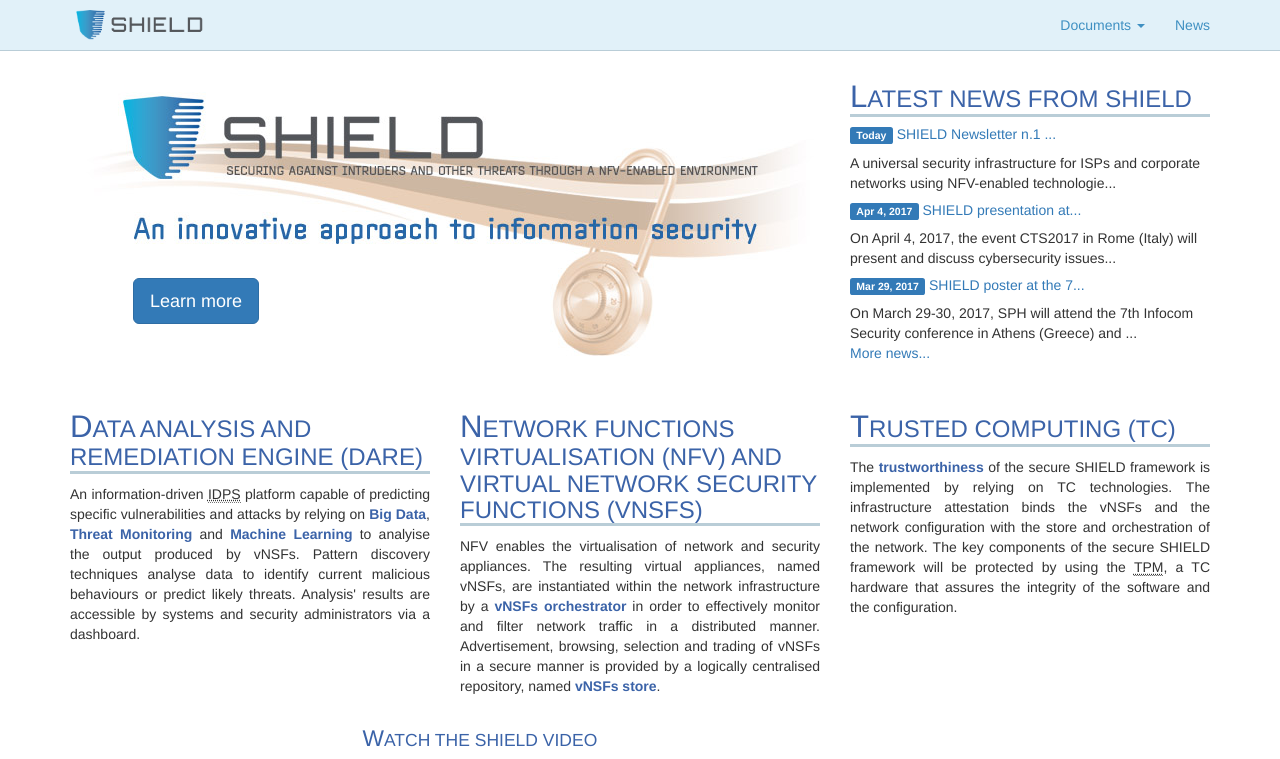
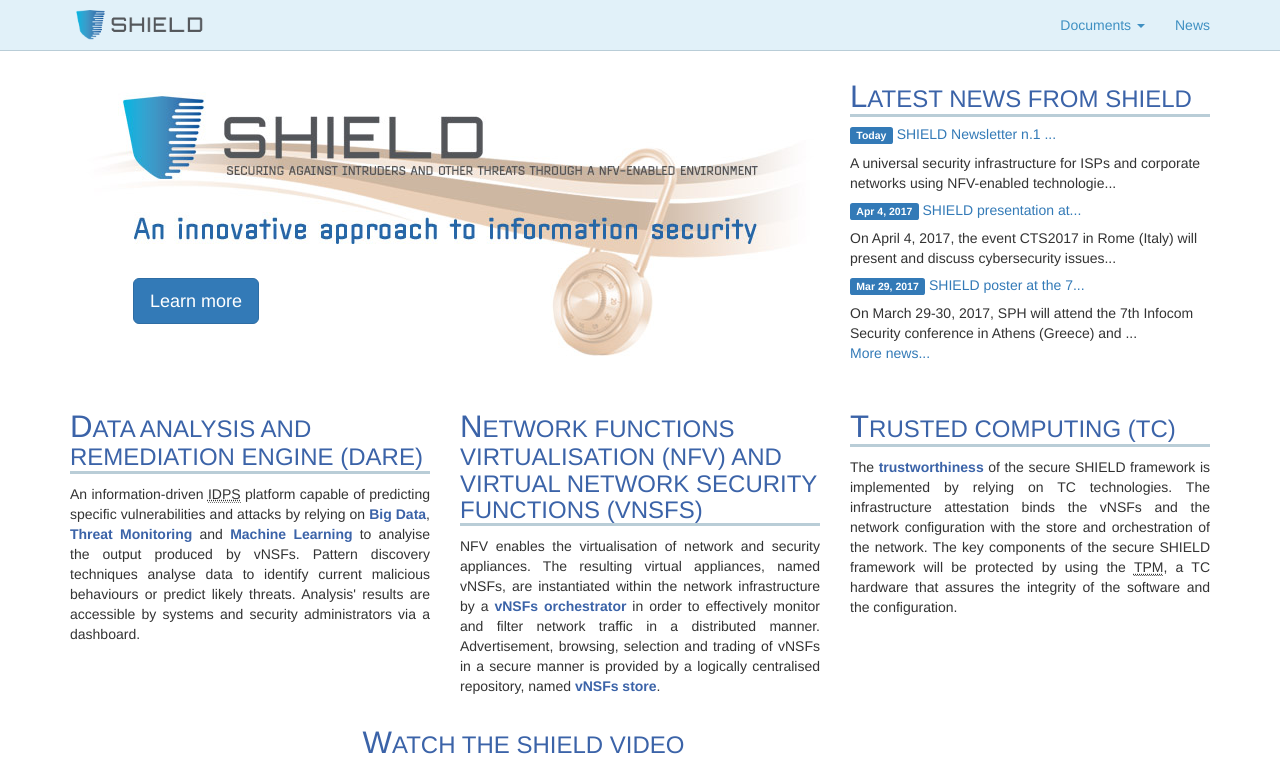
Before and after one commit to torsec/shield-h2020, a Jekyll site: the page built from index.html, in a window 1280 px wide and 1325 px high. Shown: the top 759 px of the window. Built offline with Jekyll 4.4.1, drawn with Linux system fonts in a browser that asks for light colours; comment, search, counter and statistics services are not loaded.

Commit message:
Updated css

```diff
--- a/css/tweaks.css
+++ b/css/tweaks.css
@@ -48,6 +48,11 @@
 		    border-bottom: 3px solid #b9cdd7;
 }
 
+div.col-md-6>h3 {
+	    font-size: 24px;
+		    border-bottom: 3px solid #b9cdd7;
+}
+
 div.col-md-8>h3 {
 	    font-size: 24px;
 		    border-bottom: 3px solid #b9cdd7;
```
